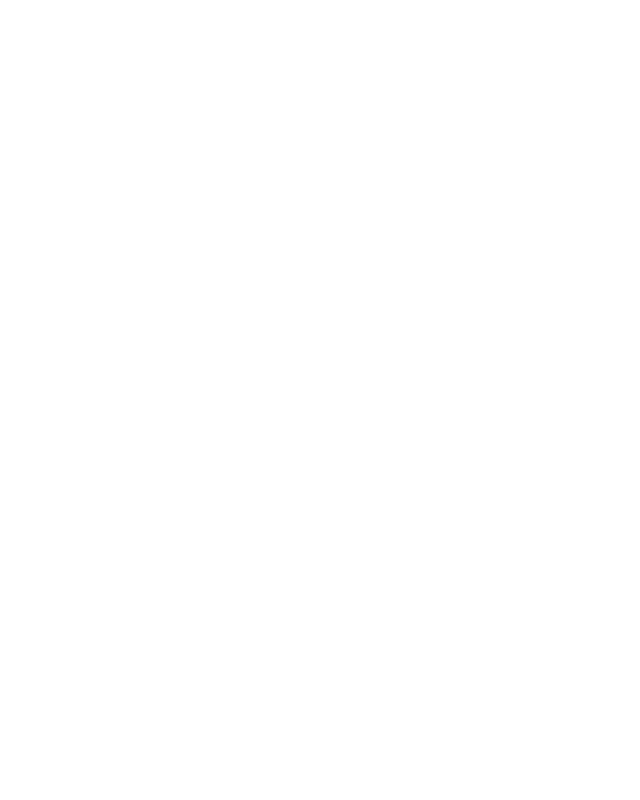
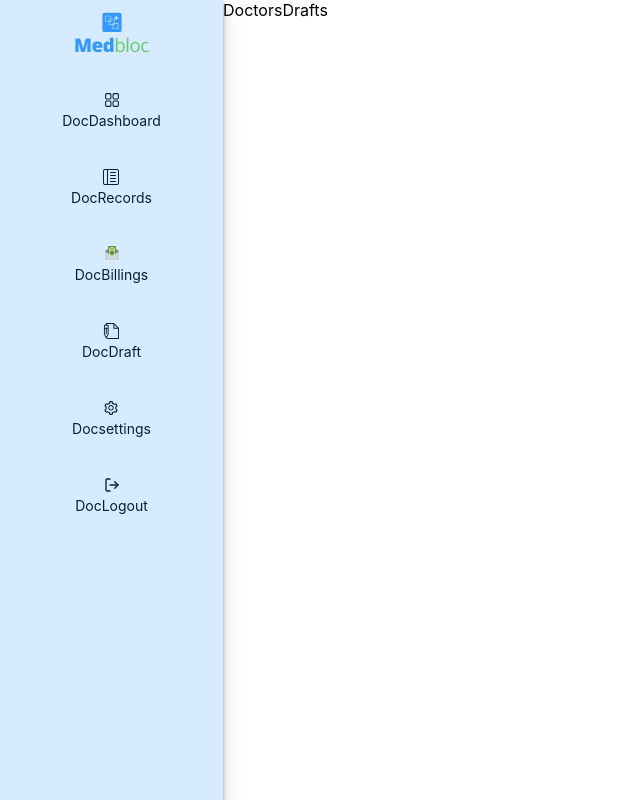
Before and after one commit to learnable-2022/DPR-4-FE, a React (Create React App) app in the folder team4/: page /DocDraft in a window 1280 px wide. Before the commit this address had no page. Shown: the whole page, without its empty margins (0-640 px from the left). Built offline with nearby package versions, Linux system fonts and the light colour scheme; the HTML template or start-up script is replaced by a standard one.

Commit message:
features/changerouter

```diff
--- a/team4/src/App.css
+++ b/team4/src/App.css
@@ -1,9 +1,9 @@
 .App {
   display: flex;
 }
-
+/* this is where i did the styling for the two sidebars. the doctors and the patients */
 .sideBar{
-  width: 15%;
+  width: 223px;
   height:100vh;
   background: #D6EBFF;
   box-shadow: 1px 1px 2px rgba(0, 0, 0, 0.17), 4px 4px 6px rgba(0, 0, 0, 0.075),
@@ -14,9 +14,8 @@
   display: flex;
   flex-direction: column;
   align-items: center;
-  /* align-content: center;
-  justify-content: center; */
   transition: all 2s;
+
 }
 .sideBar div img{
   padding:10px 5px;
@@ -56,3 +55,24 @@ font-weight: 400;
   font-size: 14px;
   line-height: 19px;
 }
+.middle-section{
+  padding:20px 10px;
+  text-align: center;
+  margin-top: 0px;
+}
+.middle-section p{
+
+  font-family: 'Inter';
+  font-style: normal;
+  font-weight: 400;
+  font-size: 14px;
+
+}
+.links{
+  text-decoration: none;
+  list-style: none;
+  color: #0A1F33;
+}
+.Layout{
+  display: flex;
+}
--- a/team4/src/PatientsApprouter.jsx
+++ b/team4/src/PatientsApprouter.jsx
@@ -4,66 +4,88 @@ import Landing from "./landing/landing";
 import Login from "./login/login";
 import Signup from "./signup/signup";
 import SideBar from "./utilities/SideBar";
-import Dashboard from "./dashboard/Dashboard";
+import Dashboard from "./dashboard/dashboard";
 import Billing from "./billings/Billing";
-
+import './App.css';
 import Drafts from "./draffts/Drafts";
 
-
+import SideBarDoc from "./utilities/SideBarDoc";
 import Overview from "./Record/sub-records/overview";
 import Lab from "./Record/sub-records/lab";
 import Vaccine from "./Record/sub-records/vaccine";
 import Visit from "./Record/sub-records/visit";
 import Prescription from "./Record/sub-records/prescription";
 import Records from "./Record/Records";
+import DoctorsBilling from "./billings/DoctorsBilling";
+import DoctorsDashboard from "./dashboard/DoctorsDashboard";
+import DoctorsRecord from "./Record/DoctorsRecord";
+import DoctorsDrafts from "./draffts/DoctorsDrafts";
 
 // note!!!
 // i have only created the router part for the signup , login and Landing page.
 // subsequent route path would follow suite.
 
 function Approuter() {
-      const [isUserLoggedIn, setIsUserLoggedIn] = useState(false);
-      const [user, setUser]= useState('');
 
 
-      const doctorHandler =()=>{
-        setUser('doctor');
-      }
+  const paths = [
+    // {name: "DocDashboard", route: "/Dashboard", icon: <RxDashboard />},
+    // {name:"DocRecords", route: "/DocRecords", icon: <BsReverseLayoutTextSidebarReverse/>},
+    // {name: "DocBillings", route: "/DocBillings", icon:<FcMoneyTransfer/>},
+    // {name: "DocDraft", route:"/DocDraft", icon:<TfiWrite/>},
+    // {name: "Docsettings", route:"/Docsettings" , icon:<AiOutlineSetting/>},
+    // {name: "DocLogout", route:"/DocLogout", icon:<FiLogOut/>}
+  ]
 
-      const patientHandler=()=>{
-        setUser('patient');
-      }
-      const LoginUser = () => {
-            setIsUserLoggedIn(true)
-      }
   return (
     <Router>
-      {
-            isUserLoggedIn &&  <SideBar/>
-      }
 
       <Routes>
         <Route path="/" element={<Landing />} />
-        <Route path="login" element={<Login LoginUser={LoginUser} doctor={doctorHandler} patient={patientHandler}/>} />
+        <Route path="login" element={<Login/>} />
         <Route path="signup" element={<Signup />} />
 
-        <Route path="Dashboard" element={<Dashboard user={user} />} />
-
-        <Route path="Billing" element={<Billing user={user}/>} />
-
-        <Route path="Records" element={<Records user={user}/>}>
+        <Route path="Dashboard" element={<AuthUserLayout><Dashboard  /></AuthUserLayout>} />
+        <Route path="Billing" element={<AuthUserLayout><Billing /></AuthUserLayout>} />
+        <Route path="Records" element={<AuthUserLayout><Records /></AuthUserLayout>}>
           <Route path="overview" element={<Overview />} />
           <Route path="lab" element={<Lab />} />
           <Route path="vaccine" element={<Vaccine />} />
           <Route path="visit" element={<Visit />} />
           <Route path="prescription" element={<Prescription />} />
         </Route>
+        <Route path="Draft" element={<AuthUserLayout><Drafts /></AuthUserLayout>} />
 
-        <Route path="Draft" element={<Drafts user={user}/>} />
-        {/* </Route> */}
+
+
+
+      <Route path="/DocDashboard" element={<AuthDocLayout><DoctorsDashboard/></AuthDocLayout>}/>
+      <Route path="/DocRecords"element={<AuthDocLayout><DoctorsRecord/></AuthDocLayout>}/>
+      <Route path="/DocBillings" element={<AuthDocLayout><DoctorsBilling/></AuthDocLayout>}/>
+      <Route path="/DocDraft" element={<AuthDocLayout><DoctorsDrafts/></AuthDocLayout>}/>
+
+
+
       </Routes>
     </Router>
   );
 }
+const AuthUserLayout = ({children})=> {
+  return(
+    <div className="Layout">
+      <SideBar/>
+      {children}
+    </div>
+  )
+}
+const AuthDocLayout=({children})=>{
+
+  return(
+    <div className="Layout">
+      <SideBarDoc/>
+      {children}
+    </div>
+  )
+}
 
 export default Approuter;
--- a/team4/src/Record/PatientsRecord.jsx
+++ b/team4/src/Record/PatientsRecord.jsx
@@ -3,7 +3,7 @@ import {IoIosNotificationsOutline} from "react-icons/io";
 import {BsArrowLeft} from "react-icons/bs";
 import logo2 from "../images/Rectangle 20.png";
 import pic1 from "../images/Rectangle 10.png";
-import './record.css';
+import './Record.css';
 import { Link, Outlet } from 'react-router-dom';
 
 export default function PatientsRecord() {
--- a/team4/src/Record/Record.css
+++ b/team4/src/Record/Record.css
@@ -5,7 +5,8 @@
 }
 .container{
   /* padding: 10px 20px; */
-
+  width: 111%;
+  border: 1px solid cadetblue;
 }
 .nav-container{
     display: flex;
@@ -61,25 +62,32 @@ line-height: 19px;
 color: #000000;
 }
 .second-section{
-  padding: 10px 40px ;
+  padding: 20px 40px ;
   display: flex;
   gap: 40px;
   align-items: center;
+  border: 1px solid cadetblue;
 }
 .second-section-text{
   display: flex;
   background: #D6EBFF;
   border-radius: 10px;
   flex-direction:row;
-  gap: 100px;
   align-content: center;
   padding: 25px 10px;
+  width: 100%;
+}
+.second-section-text div{
+  padding-right: 0px;
+  border: 1px solid red;
+  display: flex;
+  flex-direction: column;
 }
 .second-section-text h2{
   font-family: 'Inter';
 font-style: normal;
 font-weight: 500;
-font-size: 18px;
+font-size: 14px;
 line-height: 32px;
 color: #0A1F33;
 }
@@ -87,7 +95,7 @@ color: #0A1F33;
   font-family: 'Inter';
 font-style: normal;
 font-weight: 500;
-font-size: 18px;
+font-size: 12px;
 line-height: 32px;
 color: #666666;
 }
@@ -99,12 +107,12 @@ color: #666666;
   display: flex;
   flex-direction: row;
   padding: 10px 40px ;
-  gap:200px;
+  gap:20px;
   border-bottom: 2px solid #D6EBFF;
   font-family: 'Open Sans';
   font-style: normal;
   font-weight: 400;
-  font-size: 20px;
+  font-size: 14px;
   line-height: 28px;
 
 }
--- a/team4/src/login/login.jsx
+++ b/team4/src/login/login.jsx
@@ -7,14 +7,6 @@ export default function Login(props) {
 
   return (
     <div>
-      test login
-    <Link to="/Dashboard"><button onClick={props.LoginUser}>Login</button></Link>
-      <button onClick={props.patient}>
-        patient
-      </button>
-      <button onClick={props.doctor}>
-       doctor
-      </button>
     </div>
   )
 }
--- a/team4/src/utilities/SideBar.jsx
+++ b/team4/src/utilities/SideBar.jsx
@@ -31,10 +31,10 @@ export default function SideBar() {
                 </div>
 
                    <div className='mid-section'>
-                      <Link  to="Dashboard" className='link'><RxDashboard /><p>Dashboard</p></Link>
-                    <Link to="Records"className='link'><BsReverseLayoutTextSidebarReverse/><p>Records</p></Link>
-                    <Link to="Billing" className='link'><FcMoneyTransfer/><p>Billings</p></Link>
-                    <Link to="Draft"className='link'><TfiWrite/><p>Draft</p></Link>
+                      <Link  to="/Dashboard" className='link'><RxDashboard /><p>Dashboard</p></Link>
+                    <Link to="/Records"className='link'><BsReverseLayoutTextSidebarReverse/><p>Records</p></Link>
+                    <Link to="/Billing" className='link'><FcMoneyTransfer/><p>Billings</p></Link>
+                    <Link to="/Draft"className='link'><TfiWrite/><p>Draft</p></Link>
                    </div>
                  <div className='lower-section'>
                  <Link to="*"className='link'><AiOutlineSetting/><p>settings</p></Link>
--- /dev/null
+++ b/team4/src/utilities/SideBarDoc.jsx
@@ -0,0 +1,33 @@
+import React from 'react';
+import {RxDashboard} from "react-icons/rx";
+import {BsReverseLayoutTextSidebarReverse} from "react-icons/bs";
+import {FcMoneyTransfer} from "react-icons/fc";
+import {TfiWrite} from "react-icons/tfi";
+import {AiOutlineSetting} from "react-icons/ai";
+import {FiLogOut} from "react-icons/fi";
+import logo1 from "../images/logo-03.png";
+import { Link } from 'react-router-dom';
+
+export default function SideBarDoc() {
+
+    const paths = [
+        {name: "DocDashboard", route: "/DocDashboard", icon: <RxDashboard />},
+        {name:"DocRecords", route: "/DocRecords", icon: <BsReverseLayoutTextSidebarReverse/>},
+        {name: "DocBillings", route: "/DocBillings", icon:<FcMoneyTransfer/>},
+        {name: "DocDraft", route:"/DocDraft", icon:<TfiWrite/>},
+        {name: "Docsettings", route:"/Docsettings" , icon:<AiOutlineSetting/>},
+        {name: "DocLogout", route:"/DocLogout", icon:<FiLogOut/>}
+      ]
+  return (
+    <div className="sideBar">
+        <div><img src={logo1} alt="pics"/></div>
+      {paths.map((items)=>{
+            return(
+                    <div className='middle-section'>
+                       <Link to={items.route} className='links'>{items.icon}<p>{items.name}</p></Link>
+                    </div>
+            )
+      })}
+    </div>
+  )
+}
```
Also changed, not shown: team4/src/settings/Doctorsettings.jsx (added, +9 -0 lines), team4/src/settings/Patientsettings.jsx (added, +9 -0 lines). Lines whose indentation alone changed are shown as unchanged.
